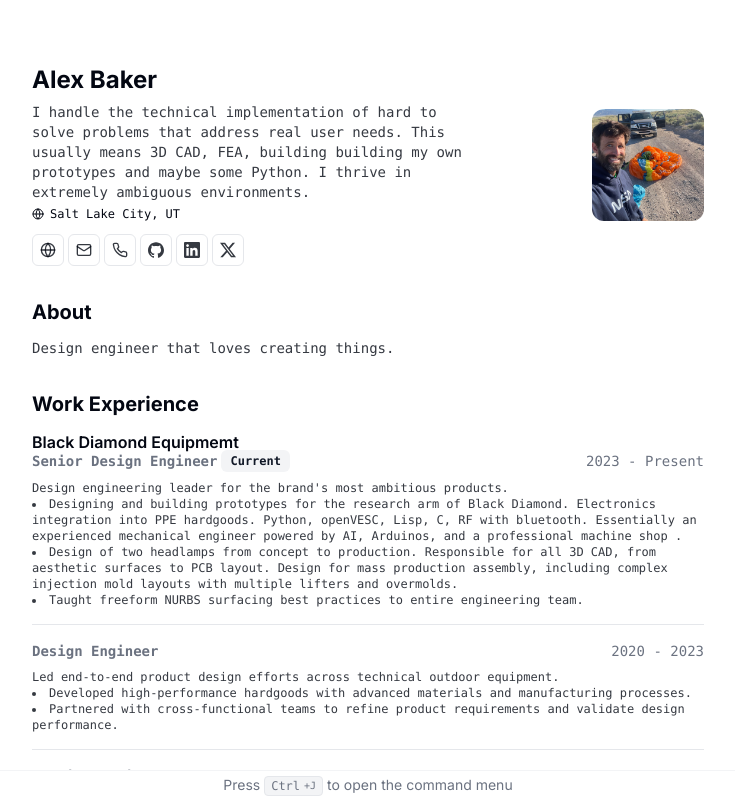
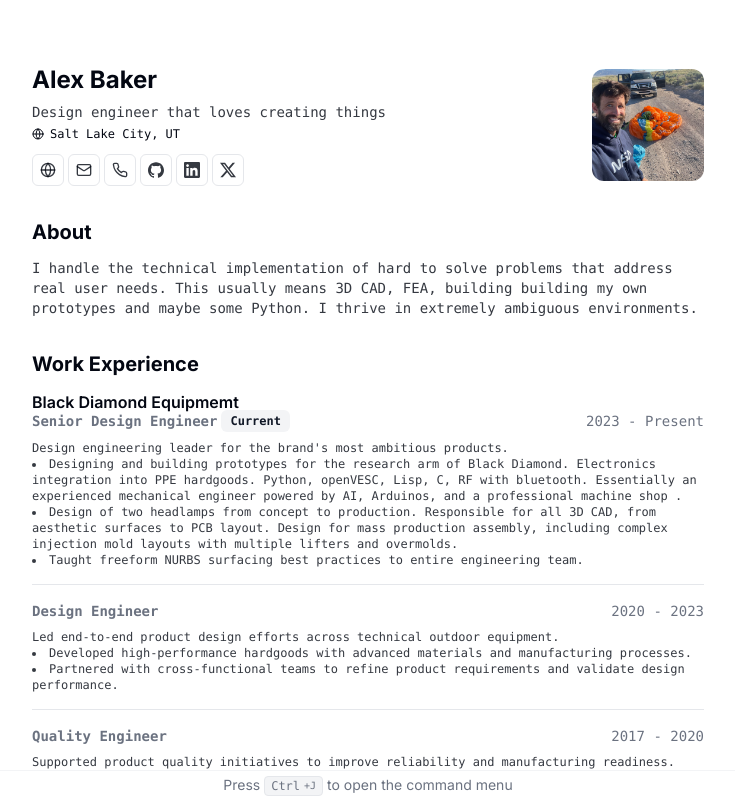
Before and after one commit to bakerjohnalex/resume, a Next.js app: page / in a window 1280 px wide. Shown: the top 798 px of the page, without its empty margins (272-1007 px from the left). Built offline with nearby package versions, Linux system fonts and the light colour scheme.

Commit message:
Update resume data with new about section

```diff
--- a/src/data/resume-data.tsx
+++ b/src/data/resume-data.tsx
@@ -5,10 +5,10 @@ export const RESUME_DATA: ResumeData = {
   initials: "AB",
   location: "Salt Lake City, UT",
   locationLink: "https://www.google.com/maps/place/saltlakecity",
-  about: "I handle the technical implementation of hard to solve problems that address real user needs. This usually means 3D CAD, FEA, building building my own prototypes and maybe some Python. I thrive in extremely ambiguous environments.",
+  about: "Design engineer that loves creating things",
   summary: (
     <>
-      Design engineer that loves creating things.
+      I handle the technical implementation of hard to solve problems that address real user needs. This usually means 3D CAD, FEA, building building my own prototypes and maybe some Python. I thrive in extremely ambiguous environments.
     </>
   ),
   avatarUrl: "/me.jpg",
```
